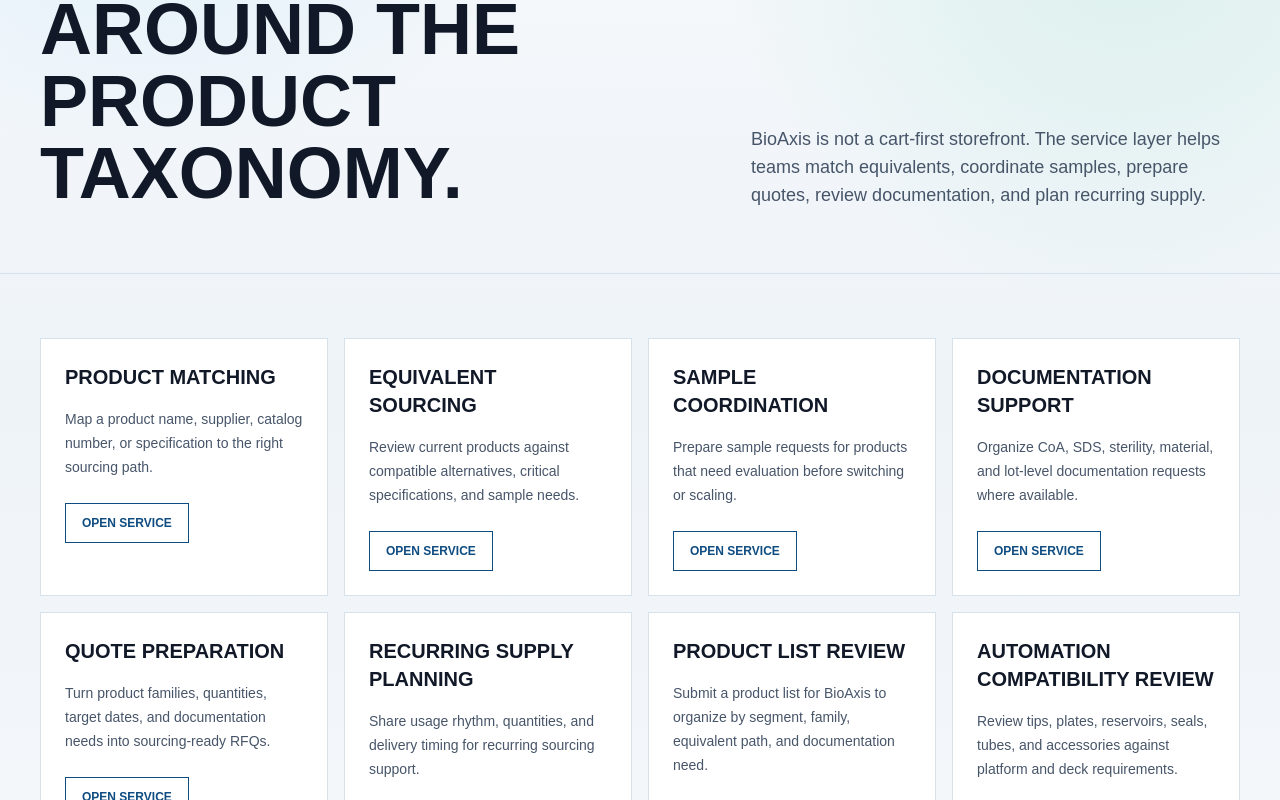
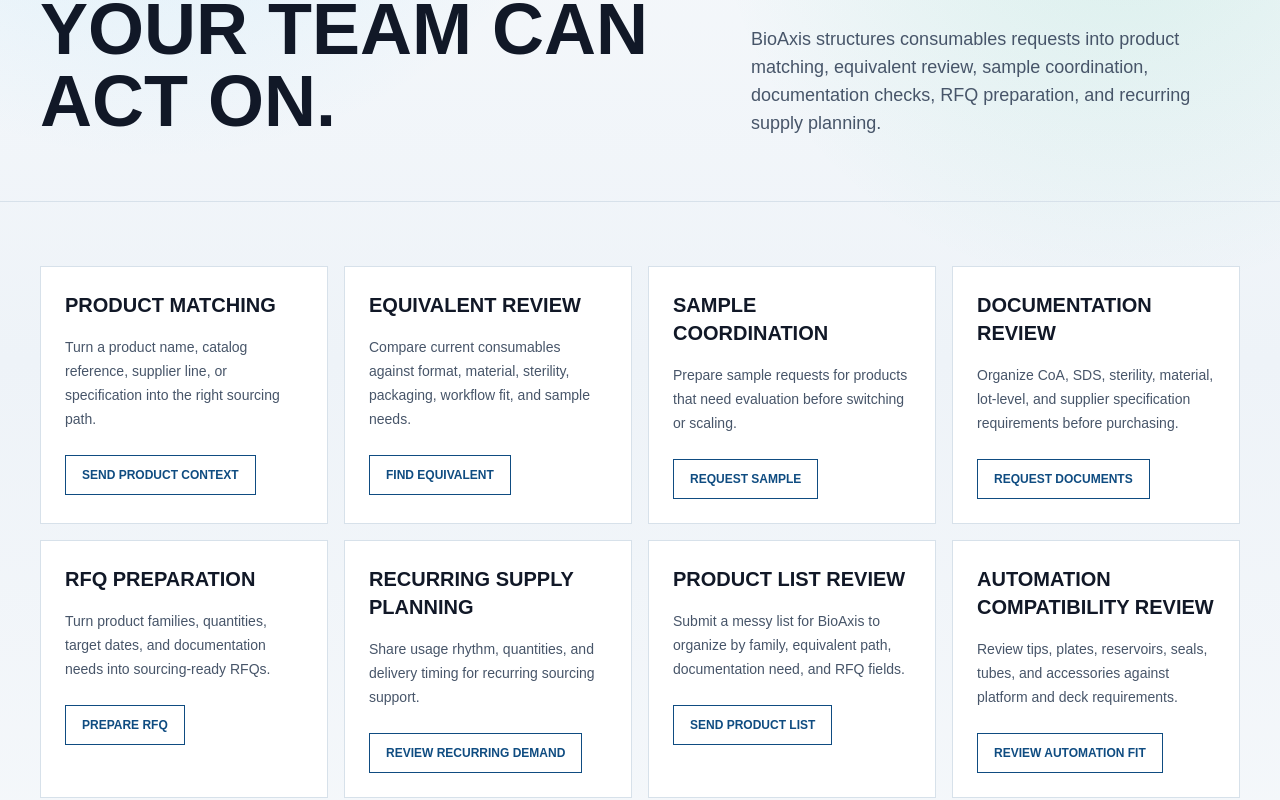
Before and after one commit to luckyericyao/bioaxisv3, a Next.js app: page /services in a window 1280 px wide. Shown: the part 320-1120 px from the top of the page. Built offline with nearby package versions, Linux system fonts and the light colour scheme.

Commit message:
Polish services sourcing workflow UX

```diff
--- a/src/app/services/page.tsx
+++ b/src/app/services/page.tsx
@@ -5,7 +5,7 @@ import { PageHero } from "@/components/ui/PageHero";
 export const metadata: Metadata = {
   title: "Services | BioAxis",
   description:
-    "BioAxis service areas for product matching, equivalent sourcing, samples, documentation, quotes, recurring supply, product-list review, and automation compatibility.",
+    "BioAxis sourcing workflows for product matching, equivalent review, sample coordination, documentation checks, RFQ preparation, and recurring supply planning.",
   alternates: {
     canonical: "/services"
   }
@@ -14,43 +14,51 @@ export const metadata: Metadata = {
 const services = [
   {
     title: "Product Matching",
-    description: "Map a product name, supplier, catalog number, or specification to the right sourcing path.",
-    href: "/support?topic=product-matching"
+    description: "Turn a product name, catalog reference, supplier line, or specification into the right sourcing path.",
+    href: "/request-quote?requestType=product-list-review",
+    cta: "Send product context"
   },
   {
-    title: "Equivalent Sourcing",
-    description: "Review current products against compatible alternatives, critical specifications, and sample needs.",
-    href: "/request-quote?requestType=equivalent"
+    title: "Equivalent Review",
+    description: "Compare current consumables against format, material, sterility, packaging, workflow fit, and sample needs.",
+    href: "/equivalent-finder",
+    cta: "Find equivalent"
   },
   {
     title: "Sample Coordination",
     description: "Prepare sample requests for products that need evaluation before switching or scaling.",
-    href: "/request-quote?requestType=sample"
+    href: "/request-quote?requestType=sample",
+    cta: "Request sample"
   },
   {
-    title: "Documentation Support",
-    description: "Organize CoA, SDS, sterility, material, and lot-level documentation requests where available.",
-    href: "/support?topic=documentation"
+    title: "Documentation Review",
+    description: "Organize CoA, SDS, sterility, material, lot-level, and supplier specification requirements before purchasing.",
+    href: "/request-quote?requestType=documentation",
+    cta: "Request documents"
   },
   {
-    title: "Quote Preparation",
+    title: "RFQ Preparation",
     description: "Turn product families, quantities, target dates, and documentation needs into sourcing-ready RFQs.",
-    href: "/request-quote?requestType=quote"
+    href: "/request-quote?requestType=quote",
+    cta: "Prepare RFQ"
   },
   {
     title: "Recurring Supply Planning",
     description: "Share usage rhythm, quantities, and delivery timing for recurring sourcing support.",
-    href: "/request-quote?requestType=recurring-supply"
+    href: "/request-quote?requestType=recurring-supply",
+    cta: "Review recurring demand"
   },
   {
     title: "Product List Review",
-    description: "Submit a product list for BioAxis to organize by segment, family, equivalent path, and documentation need.",
-    href: "/request-quote?requestType=product-list-review"
+    description: "Submit a messy list for BioAxis to organize by family, equivalent path, documentation need, and RFQ fields.",
+    href: "/request-quote?requestType=product-list-review",
+    cta: "Send product list"
   },
   {
     title: "Automation Compatibility Review",
     description: "Review tips, plates, reservoirs, seals, tubes, and accessories against platform and deck requirements.",
-    href: "/support?topic=automation-compatibility"
+    href: "/request-quote?requestType=equivalent&need=automation-compatible-format",
+    cta: "Review automation fit"
   }
 ];
 
@@ -59,8 +67,8 @@ export default function ServicesPage() {
     <>
       <PageHero
         eyebrow="Services"
-        title="Sourcing support around the product taxonomy."
-        subtitle="BioAxis is not a cart-first storefront. The service layer helps teams match equivalents, coordinate samples, prepare quotes, review documentation, and plan recurring supply."
+        title="Sourcing workflows your team can act on."
+        subtitle="BioAxis structures consumables requests into product matching, equivalent review, sample coordination, documentation checks, RFQ preparation, and recurring supply planning."
       />
       <section className="mx-auto w-full max-w-7xl px-5 py-16 sm:px-8 lg:px-10">
         <div className="grid gap-4 md:grid-cols-2 xl:grid-cols-4">
@@ -72,7 +80,7 @@ export default function ServicesPage() {
                 href={service.href}
                 className="mt-6 inline-flex min-h-10 items-center justify-center border border-bioaxis-accent px-4 text-xs font-semibold uppercase text-bioaxis-accent transition hover:bg-bioaxis-accent hover:text-bioaxis-black"
               >
-                Open service
+                {service.cta}
               </Link>
             </article>
           ))}
```
Also changed, not shown: scripts/route-smoke.mjs (+34 -0 lines).
